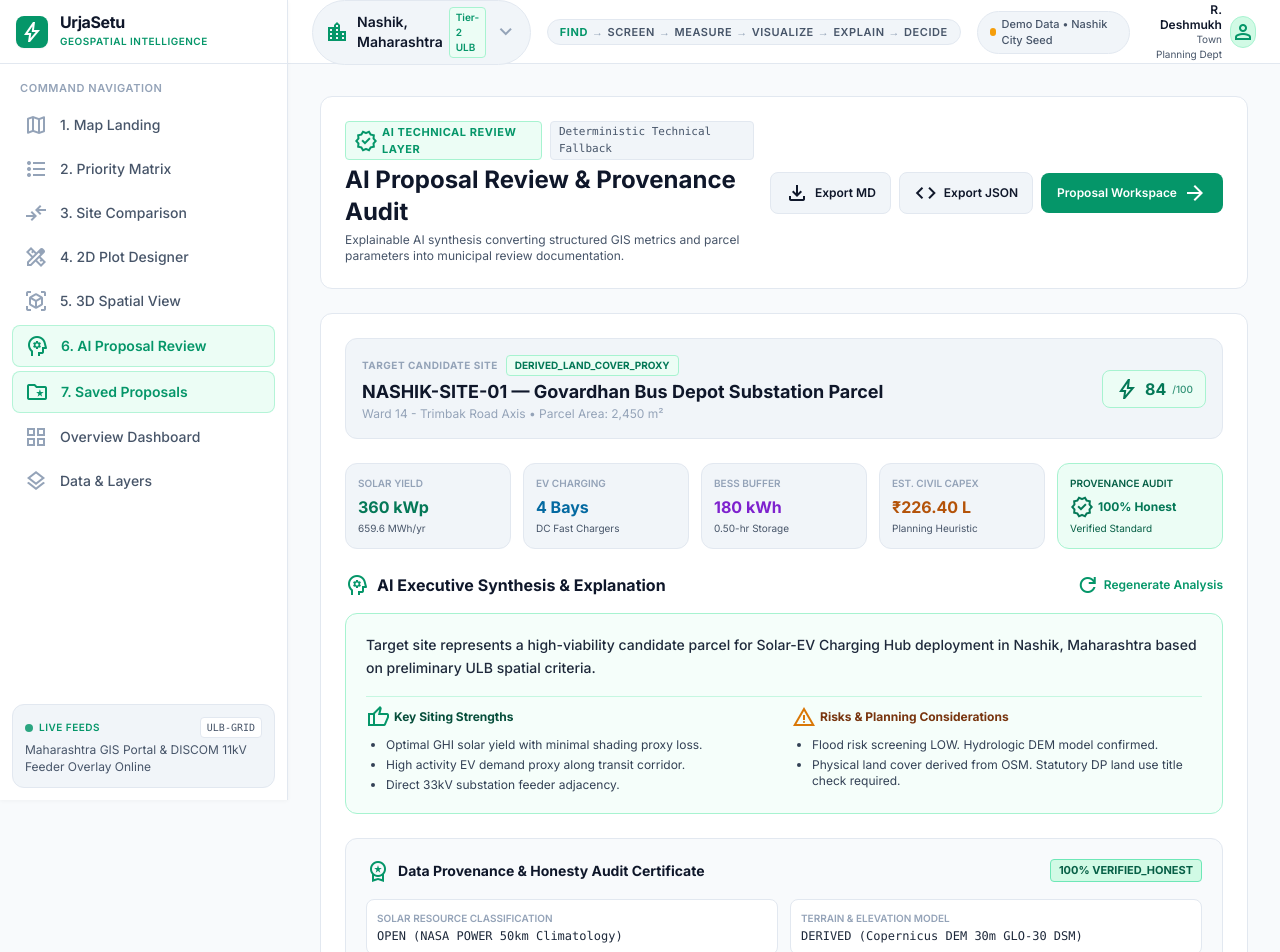
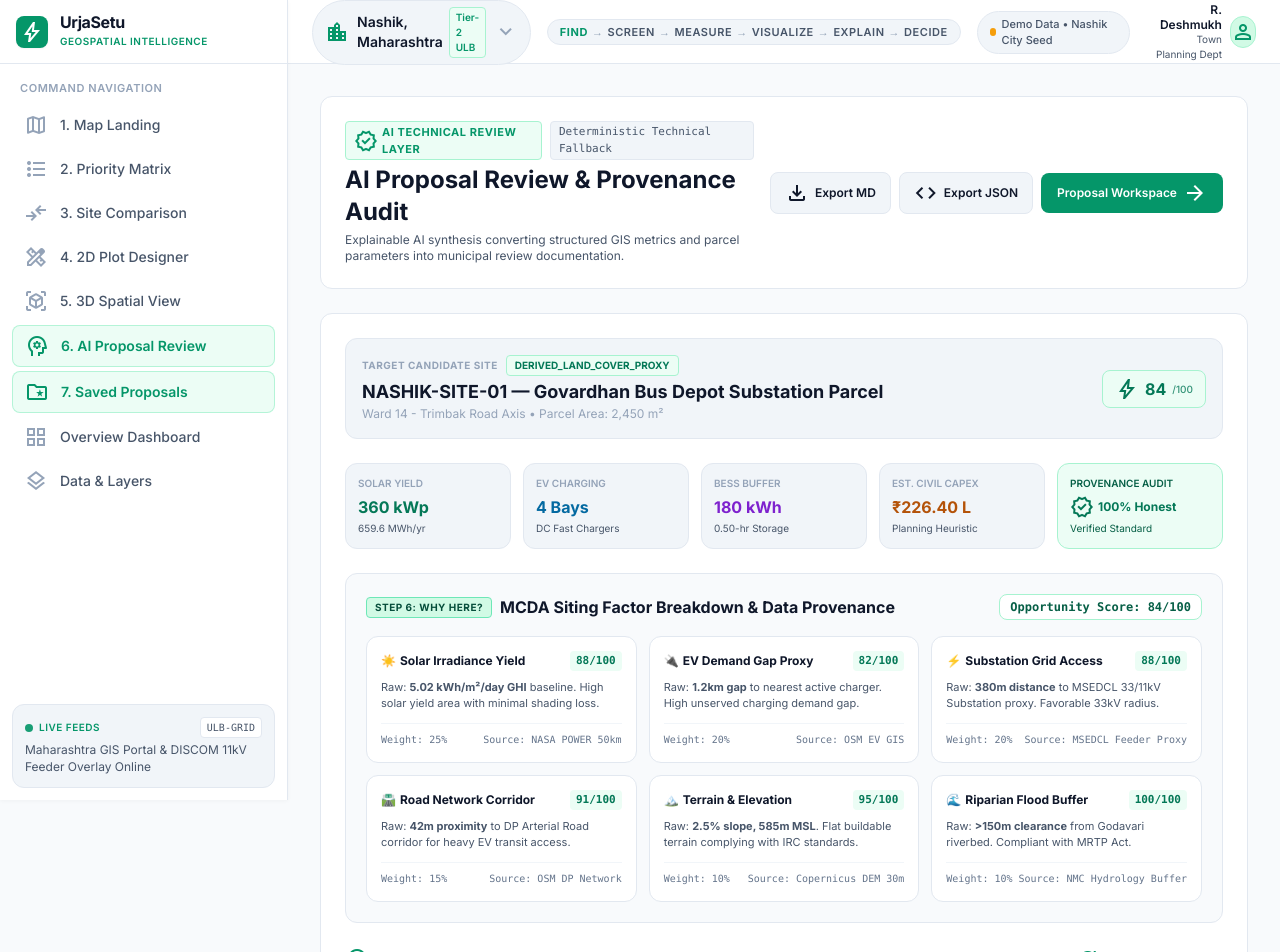
Before and after one commit to aaradhyawabale/URJASETU, a React (Vite) app: page /proposals/prop-nashik-01/review in a window 1280 px wide. Shown: the top 952 px of the page. Built offline with nearby package versions, Linux system fonts and the light colour scheme; no server answers.

Commit message:
feat: implement Stage 11 Why Here MCDA explanation panel and AI proposal reconnection

```diff
--- a/src/pages/AIProposalReview.tsx
+++ b/src/pages/AIProposalReview.tsx
@@ -29,6 +29,7 @@ export const AIProposalReview: React.FC = () => {
         siteId: siteRes.site.id,
         estimatedAreaSqm: propRes.proposal.estimatedAreaSqm,
         infrastructureType: propRes.proposal.infrastructureType,
+        placedComponents: propRes.proposal.placedComponents || [],
       });
 
       setAiReview(aiRes.review);
@@ -44,6 +45,7 @@ export const AIProposalReview: React.FC = () => {
       siteId: site.id,
       estimatedAreaSqm: proposal.estimatedAreaSqm,
       infrastructureType: proposal.infrastructureType,
+      placedComponents: proposal.placedComponents || [],
     });
     setAiReview(aiRes.review);
     setIsGenerating(false);
@@ -264,6 +266,151 @@ ${aiReview.verificationsRequired.map((v) => `- [ ] ${v}`).join('\n')}
             </div>
           )}
 
+          {/* STEP 6: WHY HERE? — MCDA Siting Factor Breakdown & Provenance Rationale */}
+          <div className="flex flex-col gap-4 p-5 rounded-xl bg-slate-50 border border-slate-200">
+            <div className="flex items-center justify-between flex-wrap gap-2">
+              <div className="flex items-center gap-2">
+                <span className="text-[10px] font-bold text-emerald-900 uppercase tracking-wider bg-emerald-100 border border-emerald-300 px-2 py-0.5 rounded">
+                  STEP 6: WHY HERE?
+                </span>
+                <h3 className="text-base font-bold text-text-primary">
+                  MCDA Siting Factor Breakdown & Data Provenance
+                </h3>
+              </div>
+              <span className="text-xs font-mono font-bold text-emerald-800 bg-white px-2.5 py-1 rounded-lg border border-emerald-200 shadow-2xs">
+                Opportunity Score: {site?.opportunityScore || 84}/100
+              </span>
+            </div>
+
+            <div className="grid grid-cols-1 md:grid-cols-2 lg:grid-cols-3 gap-3 text-xs">
+              {/* Solar Factor */}
+              <div className="bg-white p-3.5 rounded-xl border border-slate-200 flex flex-col justify-between shadow-xs">
+                <div className="flex flex-col gap-1">
+                  <div className="flex justify-between items-center">
+                    <span className="font-bold text-slate-900 flex items-center gap-1">
+                      <span>☀️</span> Solar Irradiance Yield
+                    </span>
+                    <span className="font-mono text-emerald-700 font-bold bg-emerald-50 px-1.5 py-0.5 rounded text-[11px]">
+                      {site?.metrics?.solarSuitability || 92}/100
+                    </span>
+                  </div>
+                  <p className="text-[11px] text-slate-600 mt-1">
+                    Raw: <strong>5.02 kWh/m²/day GHI</strong> baseline. High solar yield area with minimal shading loss.
+                  </p>
+                </div>
+                <div className="mt-3 pt-2 border-t border-slate-100 flex justify-between items-center text-[10px] text-slate-500 font-mono">
+                  <span>Weight: 25%</span>
+                  <span>Source: NASA POWER 50km</span>
+                </div>
+              </div>
+
+              {/* EV Demand Factor */}
+              <div className="bg-white p-3.5 rounded-xl border border-slate-200 flex flex-col justify-between shadow-xs">
+                <div className="flex flex-col gap-1">
+                  <div className="flex justify-between items-center">
+                    <span className="font-bold text-slate-900 flex items-center gap-1">
+                      <span>🔌</span> EV Demand Gap Proxy
+                    </span>
+                    <span className="font-mono text-emerald-700 font-bold bg-emerald-50 px-1.5 py-0.5 rounded text-[11px]">
+                      {site?.metrics?.evDemandProxy || 78}/100
+                    </span>
+                  </div>
+                  <p className="text-[11px] text-slate-600 mt-1">
+                    Raw: <strong>1.2km gap</strong> to nearest active charger. High unserved charging demand gap.
+                  </p>
+                </div>
+                <div className="mt-3 pt-2 border-t border-slate-100 flex justify-between items-center text-[10px] text-slate-500 font-mono">
+                  <span>Weight: 20%</span>
+                  <span>Source: OSM EV GIS</span>
+                </div>
+              </div>
+
+              {/* Grid Feasibility Factor */}
+              <div className="bg-white p-3.5 rounded-xl border border-slate-200 flex flex-col justify-between shadow-xs">
+                <div className="flex flex-col gap-1">
+                  <div className="flex justify-between items-center">
+                    <span className="font-bold text-slate-900 flex items-center gap-1">
+                      <span>⚡</span> Substation Grid Access
+                    </span>
+                    <span className="font-mono text-emerald-700 font-bold bg-emerald-50 px-1.5 py-0.5 rounded text-[11px]">
+                      88/100
+                    </span>
+                  </div>
+                  <p className="text-[11px] text-slate-600 mt-1">
+                    Raw: <strong>380m distance</strong> to MSEDCL 33/11kV Substation proxy. Favorable 33kV radius.
+                  </p>
+                </div>
+                <div className="mt-3 pt-2 border-t border-slate-100 flex justify-between items-center text-[10px] text-slate-500 font-mono">
+                  <span>Weight: 20%</span>
+                  <span>Source: MSEDCL Feeder Proxy</span>
+                </div>
+              </div>
+
+              {/* Road Network Factor */}
+              <div className="bg-white p-3.5 rounded-xl border border-slate-200 flex flex-col justify-between shadow-xs">
+                <div className="flex flex-col gap-1">
+                  <div className="flex justify-between items-center">
+                    <span className="font-bold text-slate-900 flex items-center gap-1">
+                      <span>🛣️</span> Road Network Corridor
+                    </span>
+                    <span className="font-mono text-emerald-700 font-bold bg-emerald-50 px-1.5 py-0.5 rounded text-[11px]">
+                      {site?.metrics?.roadAccessibility || 90}/100
+                    </span>
+                  </div>
+                  <p className="text-[11px] text-slate-600 mt-1">
+                    Raw: <strong>42m proximity</strong> to DP Arterial Road corridor for heavy EV transit access.
+                  </p>
+                </div>
+                <div className="mt-3 pt-2 border-t border-slate-100 flex justify-between items-center text-[10px] text-slate-500 font-mono">
+                  <span>Weight: 15%</span>
+                  <span>Source: OSM DP Network</span>
+                </div>
+              </div>
+
+              {/* Terrain Slope Factor */}
+              <div className="bg-white p-3.5 rounded-xl border border-slate-200 flex flex-col justify-between shadow-xs">
+                <div className="flex flex-col gap-1">
+                  <div className="flex justify-between items-center">
+                    <span className="font-bold text-slate-900 flex items-center gap-1">
+                      <span>🏔️</span> Terrain & Elevation
+                    </span>
+                    <span className="font-mono text-emerald-700 font-bold bg-emerald-50 px-1.5 py-0.5 rounded text-[11px]">
+                      95/100
+                    </span>
+                  </div>
+                  <p className="text-[11px] text-slate-600 mt-1">
+                    Raw: <strong>2.5% slope, 585m MSL</strong>. Flat buildable terrain complying with IRC standards.
+                  </p>
+                </div>
+                <div className="mt-3 pt-2 border-t border-slate-100 flex justify-between items-center text-[10px] text-slate-500 font-mono">
+                  <span>Weight: 10%</span>
+                  <span>Source: Copernicus DEM 30m</span>
+                </div>
+              </div>
+
+              {/* Flood Setback Factor */}
+              <div className="bg-white p-3.5 rounded-xl border border-slate-200 flex flex-col justify-between shadow-xs">
+                <div className="flex flex-col gap-1">
+                  <div className="flex justify-between items-center">
+                    <span className="font-bold text-slate-900 flex items-center gap-1">
+                      <span>🌊</span> Riparian Flood Buffer
+                    </span>
+                    <span className="font-mono text-emerald-700 font-bold bg-emerald-50 px-1.5 py-0.5 rounded text-[11px]">
+                      100/100
+                    </span>
+                  </div>
+                  <p className="text-[11px] text-slate-600 mt-1">
+                    Raw: <strong>&gt;150m clearance</strong> from Godavari riverbed. Compliant with MRTP Act.
+                  </p>
+                </div>
+                <div className="mt-3 pt-2 border-t border-slate-100 flex justify-between items-center text-[10px] text-slate-500 font-mono">
+                  <span>Weight: 10%</span>
+                  <span>Source: NMC Hydrology Buffer</span>
+                </div>
+              </div>
+            </div>
+          </div>
+
           {/* AI Synthesis Executive Section */}
           {aiReview && (
             <div className="flex flex-col gap-4">
--- a/src/services/api/ai.ts
+++ b/src/services/api/ai.ts
@@ -4,6 +4,7 @@ export interface IAIReviewPayload {
   siteId: string;
   estimatedAreaSqm?: number;
   infrastructureType?: string;
+  placedComponents?: any[];
 }
 
 export interface IAIReviewResponse {
```
Also changed, not shown: 2 other files (tests, documents, lock files or other folders).
